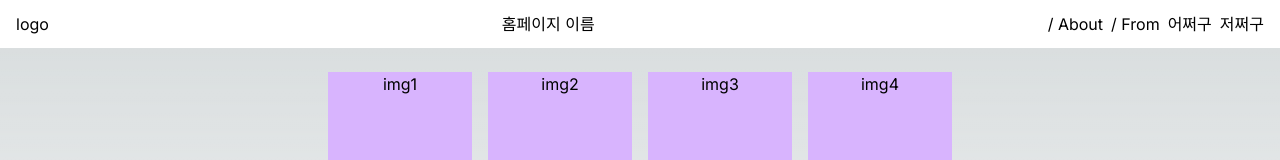
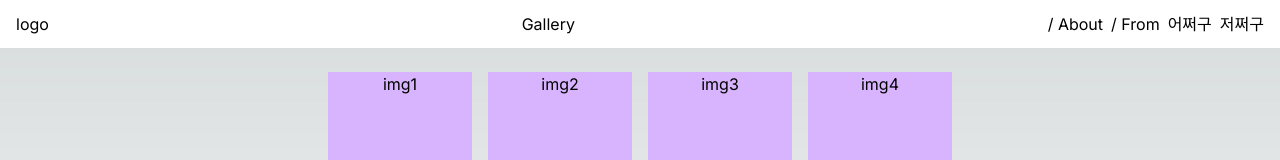
Before and after one commit to imfreeman1/viewer, a Next.js app: page / in a window 1280 px wide. Shown: the top 160 px of the page. Built offline with nearby package versions, Linux system fonts and the light colour scheme.

Commit message:
gallery 이름 지정

```diff
--- a/src/app/ui/header/index.tsx
+++ b/src/app/ui/header/index.tsx
@@ -5,7 +5,7 @@ function Header() {
   return (
     <div className="sticky flex justify-between px-4 bg-white text-black h-12 items-center">
       <div>logo</div>
-      <div>홈페이지 이름</div>
+      <h1>Gallery</h1>
       <Navbar />
     </div>
   );
```
